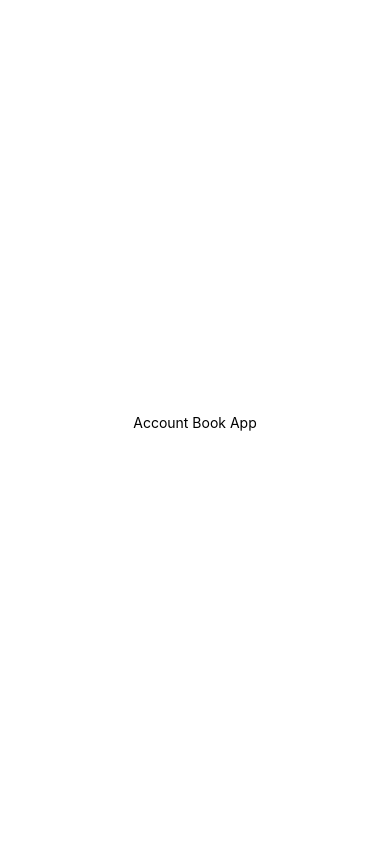
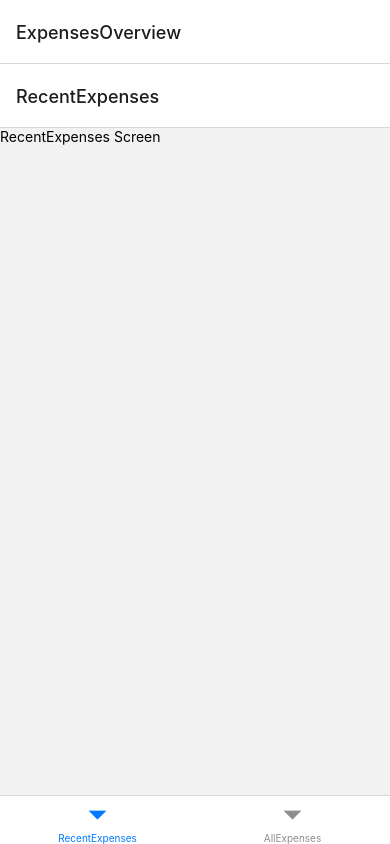
Before and after one commit to sohyeon-zoe-kim/RNCourse, a React Native app in the folder AccountBookApp/: screen / in a window 390 px wide. Built offline with nearby package versions, Linux system fonts and the light colour scheme.

Commit message:
feat: 내비게이션 추가 & 구성

```diff
--- a/AccountBookApp/App.js
+++ b/AccountBookApp/App.js
@@ -1,20 +1,34 @@
+import { createBottomTabNavigator } from '@react-navigation/bottom-tabs'
+import { NavigationContainer } from '@react-navigation/native'
+import { createNativeStackNavigator } from '@react-navigation/native-stack'
 import { StatusBar } from 'expo-status-bar'
-import { StyleSheet, Text, View } from 'react-native'
+
+import AllExpenses from './screens/AllExpenses'
+import ManageExpense from './screens/ManageExpense'
+import RecentExpenses from './screens/RecentExpenses'
+
+const Stack = createNativeStackNavigator()
+const BottomTabs = createBottomTabNavigator()
+
+function ExpensesOverview() {
+  return (
+    <BottomTabs.Navigator>
+      <BottomTabs.Screen name="RecentExpenses" component={RecentExpenses} />
+      <BottomTabs.Screen name="AllExpenses" component={AllExpenses} />
+    </BottomTabs.Navigator>
+  )
+}
 
 export default function App() {
   return (
-    <View style={styles.container}>
-      <Text>Account Book App</Text>
+    <>
       <StatusBar style="auto" />
-    </View>
+      <NavigationContainer>
+        <Stack.Navigator>
+          <Stack.Screen name="ExpensesOverview" component={ExpensesOverview} />
+          <Stack.Screen name="ManageExpense" component={ManageExpense} />
+        </Stack.Navigator>
+      </NavigationContainer>
+    </>
   )
 }
-
-const styles = StyleSheet.create({
-  container: {
-    flex: 1,
-    backgroundColor: '#fff',
-    alignItems: 'center',
-    justifyContent: 'center',
-  },
-})
```
